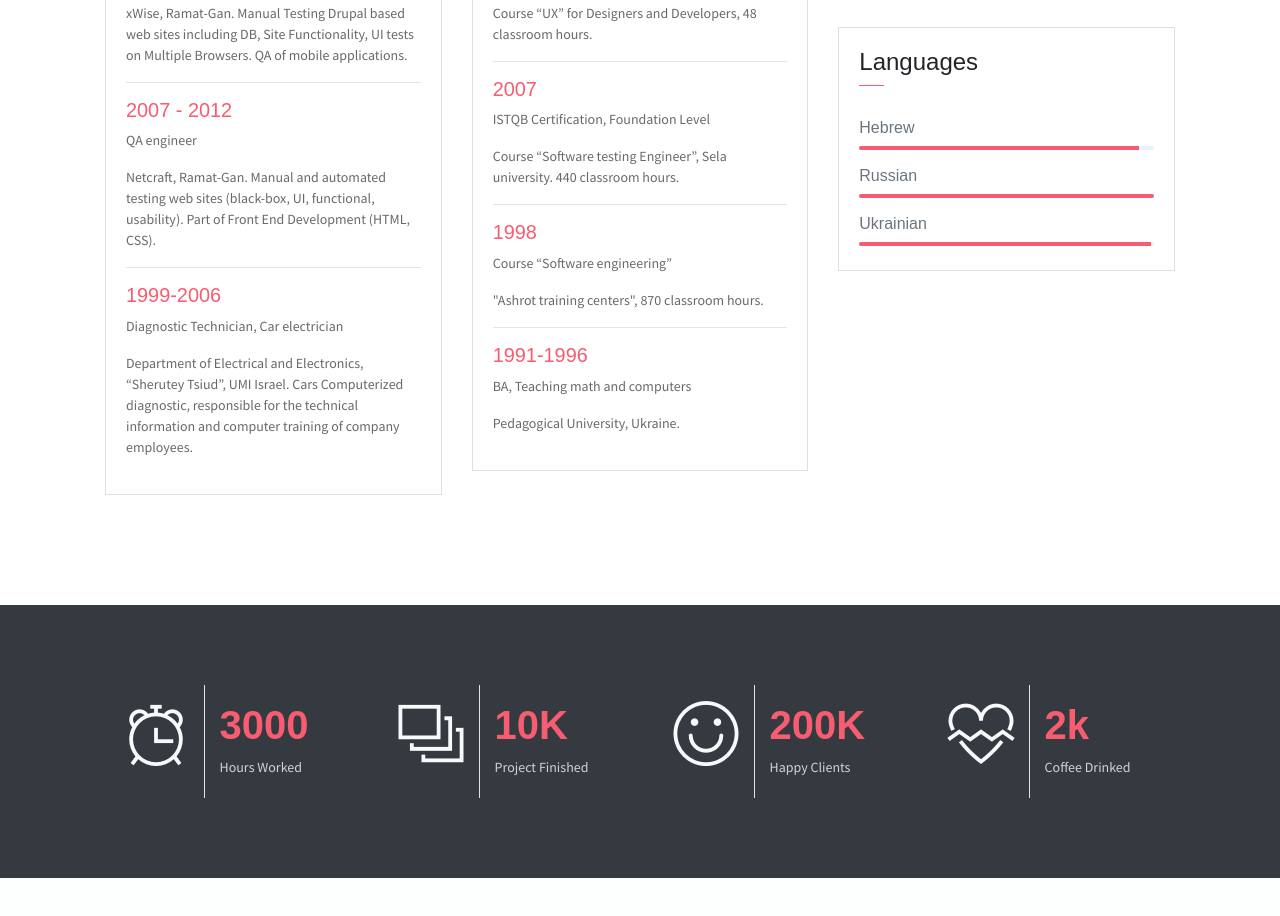
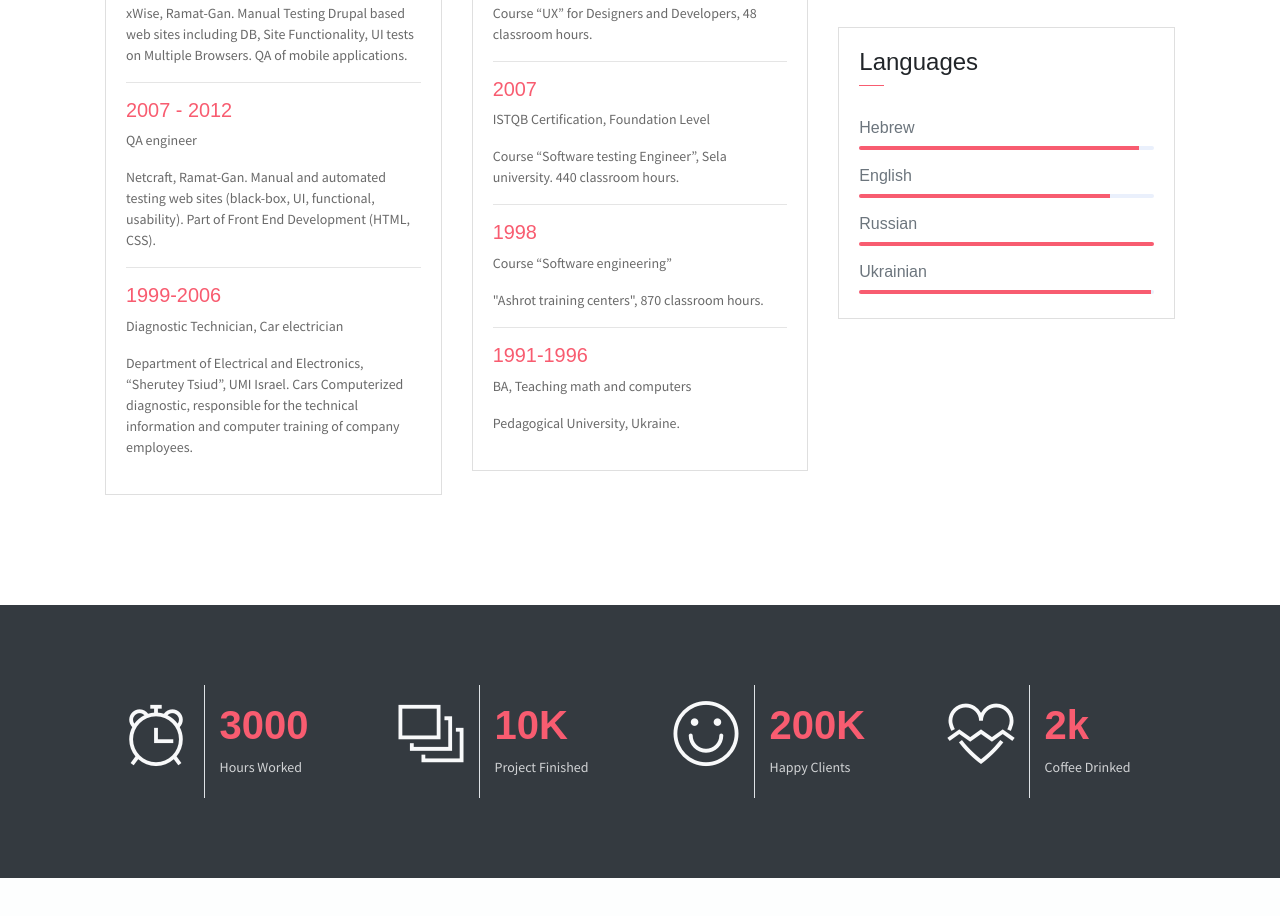
Before and after one commit to innazvulun/html, a website: page public_html/index.html in a window 1280 px wide. Shown: the part 1729-2645 px from the top of the page. Drawn offline with Linux system fonts and the light colour scheme.

Commit message:
Add files via upload

```diff
--- a/public_html/index.html
+++ b/public_html/index.html
@@ -252,6 +252,10 @@
                             <div class="progress mb-3">
                                 <div class="progress-bar bg-danger" role="progressbar" style="width: 95%" aria-valuenow="25" aria-valuemin="0" aria-valuemax="100"></div>
                             </div>
+							<h6>English</h6>
+                            <div class="progress mb-3">
+                                <div class="progress-bar bg-danger" role="progressbar" style="width: 85%" aria-valuenow="25" aria-valuemin="0" aria-valuemax="100"></div>
+                            </div>
                             <h6>Russian</h6>
                             <div class="progress mb-3">
                                 <div class="progress-bar bg-danger" role="progressbar" style="width: 100%" aria-valuenow="50" aria-valuemin="0" aria-valuemax="100"></div>
```
